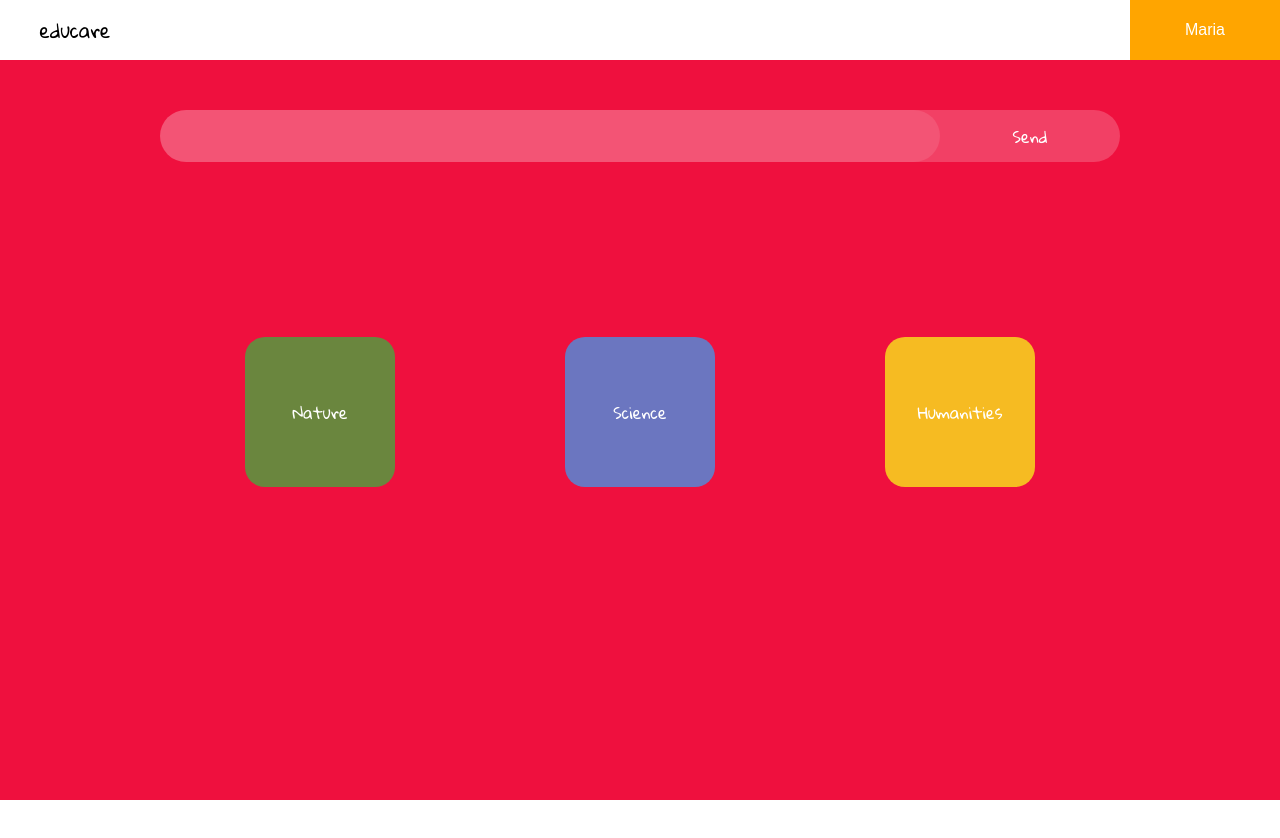
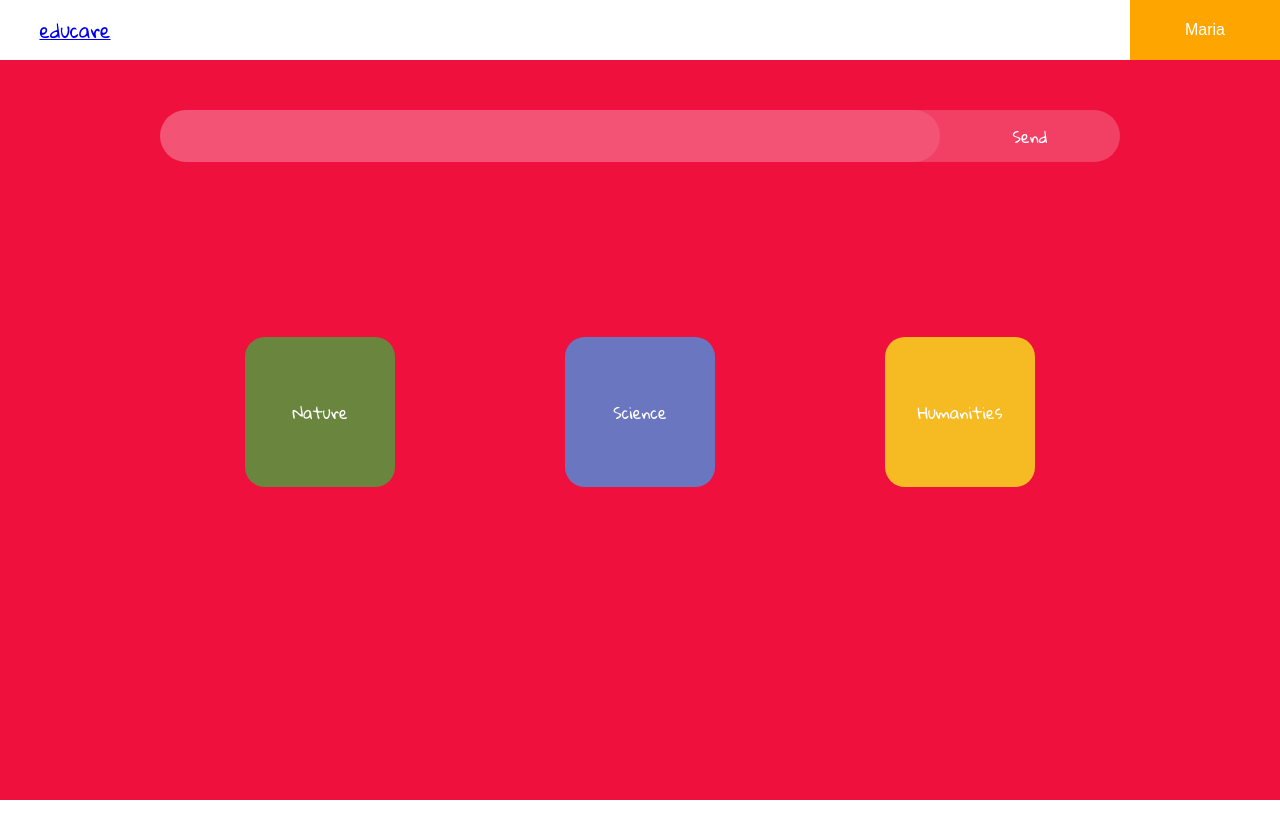
Before and after one commit to casvil/educare, a React (Create React App) app in the folder client/: page / in a window 1280 px wide. Shown: the top 838 px of the page. Built offline with nearby package versions, Linux system fonts and the light colour scheme.

Commit message:
feat: question + other

```diff
--- /dev/null
+++ b/client/src/ExplorationContainer/Components/Question.js
@@ -0,0 +1,24 @@
+import React, { Component } from 'react'
+
+const styles = {
+  container: {
+    backgroundColor: 'rgba(255, 255, 255, 0.3)',
+    padding: 20,
+    margin: 30,
+    fontFamily: 'Gloria Hallelujah',
+    borderRadius: 20,
+    cursor: 'pointer',
+  }
+}
+
+class Question extends Component {
+  render() {
+    return (
+      <div style={styles.container}>
+        {this.props.question}
+      </div>
+    )
+  }
+}
+
+export default Question
--- a/client/src/Header/index.js
+++ b/client/src/Header/index.js
@@ -27,7 +27,7 @@ class Header extends Component {
   render() {
     return(
       <div className='header'>
-        <div style={styles.logo}>educare</div>
+        <NavLink className='logo' to='/'><div style={styles.logo}>educare</div></NavLink>
         <div style={styles.user}>Maria</div>
       </div>
     )
```
Also changed, not shown: 1 other file (tests, documents, lock files or other folders).
